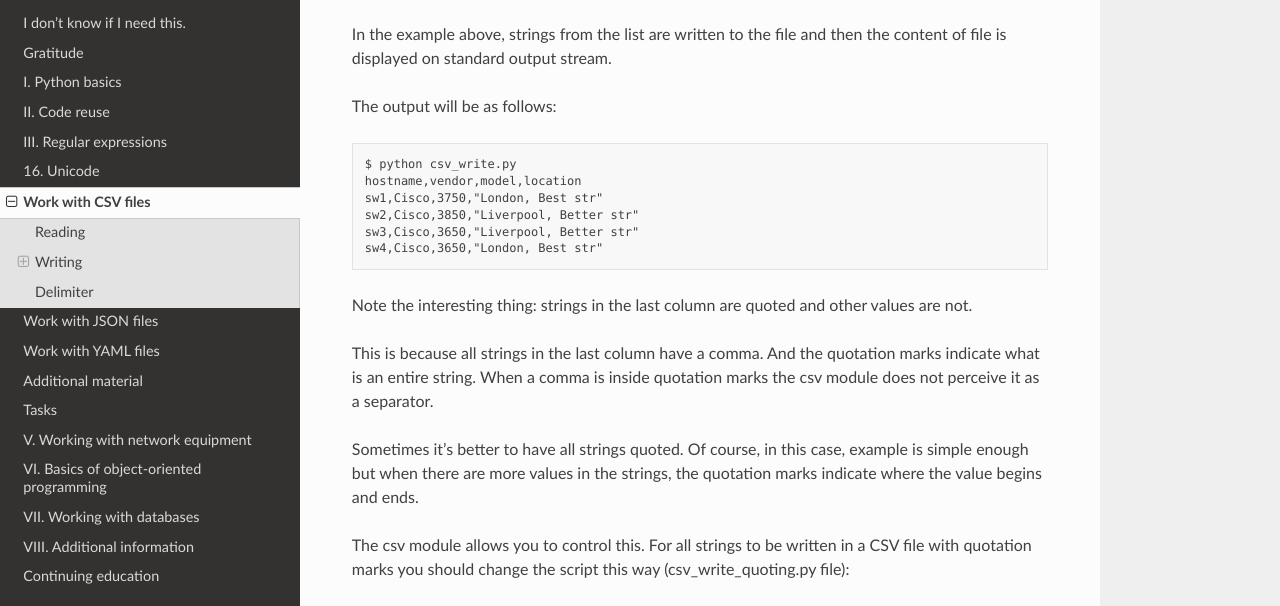
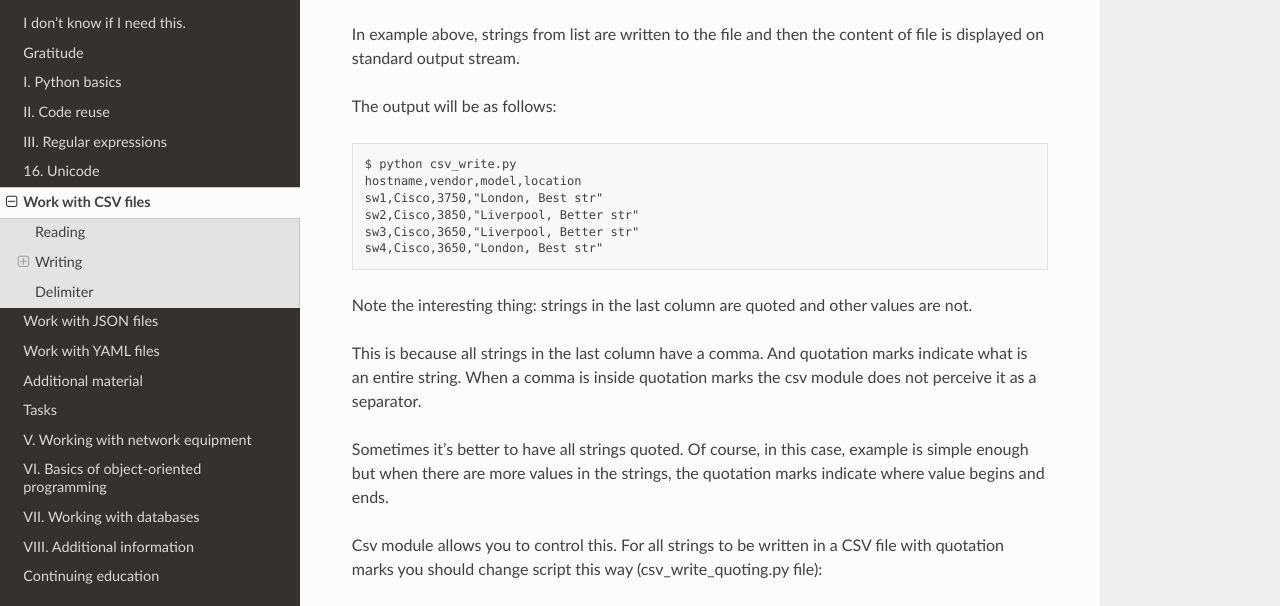
Before and after one commit to natenka/pyneng-book-en, a Sphinx documentation site: the page built from docs/source/book/17_serialization/1_csv.rst, in a window 1280 px wide and 1400 px high, scrolled down 2431 px. Shown: the part 233-839 px from the top of the window. Built offline with Sphinx 7.4.7 and the Read the Docs theme 2.0.0, drawn with Linux system fonts in a browser that asks for light colours; pages that are not in the unit, such as notebooks, are missing from menus; some of the changed text lies outside the part shown; grey boxes are pictures that could not be loaded.

Commit message:
Update 1_csv.rst

```diff
--- a/docs/source/book/17_serialization/1_csv.rst
+++ b/docs/source/book/17_serialization/1_csv.rst
@@ -3,7 +3,7 @@ Work with CSV files
 
 **CSV (comma-separated value)** - a tabular data format (for example, it may be data from a table or data from a database).
 
-In this format, each line of a file is a line of a table. Despite the format name the separator can be not only a comma.
+In this format, each line of a file is a line of a table. Despite format name the separator can be not only a comma.
 
 Although formats with a different separator may have their own name such as TSV (tab separated values), CSV is generally understood by all separators.
 
@@ -40,9 +40,9 @@ The output is:
     ['sw3', 'Cisco', '3650', 'Liverpool']
     ['sw4', 'Cisco', '3650', 'London']
 
-First list contains the column names and remaining list contains the corresponding values.
+First list contains column names and remaining list contains the corresponding values.
 
-Note that csv.reader returns the iterator:
+Note that csv.reader returns an iterator:
 
 .. code:: python
 
@@ -73,7 +73,7 @@ Most often column headers are more convenient to get by a separate object. This
 
 Sometimes it is more convenient to obtain dictionaries in which keys are column names and values are column values.
 
-For this purpose, the module has **DictReader** (csv_read_dict.py file):
+For this purpose, module has **DictReader** (csv_read_dict.py file):
 
 .. literalinclude:: /pyneng-examples-exercises/examples/17_serialization/csv/csv_read_dict.py
   :language: python
@@ -94,7 +94,7 @@ The output is:
     OrderedDict([('hostname', 'sw4'), ('vendor', 'Cisco'), ('model', '3650'), ('location', 'London')])
     sw4 3650
 
-Dictreader does not create standard Python dictionaries but ordered dictionaries. Thus, the order of elements corresponds to order of the columns in the CSV file.
+Dictreader does not create standard Python dictionaries but ordered dictionaries. Thus, the order of elements corresponds to order of columns in CSV file.
 
 .. note::
 
@@ -112,7 +112,7 @@ Similarly, a csv module can be used to write data to file in CSV format (csv_wri
   :linenos:
 
 
-In the example above, strings from the list are written to the file and then the content of file is displayed on standard output stream.
+In example above, strings from list are written to the file and then the content of file is displayed on standard output stream.
 
 The output will be as follows:
 
@@ -127,11 +127,11 @@ The output will be as follows:
 
 Note the interesting thing: strings in the last column are quoted and other values are not.
 
-This is because all strings in the last column have a comma. And the quotation marks indicate what is an entire string. When a comma is inside quotation marks the csv module does not perceive it as a separator.
+This is because all strings in the last column have a comma. And quotation marks indicate what is an entire string. When a comma is inside quotation marks the csv module does not perceive it as a separator.
 
-Sometimes it’s better to have all strings quoted. Of course, in this case, example is simple enough but when there are more values in the strings, the quotation marks indicate where the value begins and ends.
+Sometimes it’s better to have all strings quoted. Of course, in this case, example is simple enough but when there are more values in the strings, the quotation marks indicate where value begins and ends.
 
-The csv module allows you to control this. For all strings to be written in a CSV file with quotation marks you should change the script this way (csv_write_quoting.py file):
+Csv module allows you to control this. For all strings to be written in a CSV file with quotation marks you should change script this way (csv_write_quoting.py file):
 
 .. literalinclude:: /pyneng-examples-exercises/examples/17_serialization/csv/csv_write_quoting.py
   :language: python
@@ -149,9 +149,9 @@ Now the output is this:
     "sw3","Cisco","3650","Liverpool, Better str"
     "sw4","Cisco","3650","London, Best str"
 
-Now all values are quoted. And because the model number is given as a string in original list, it is quoted here as well.
+Now all values are quoted. And because model number is given as a string in original list, it is quoted here as well.
 
-Besides writerow() method, the writerows() method is supported. It accepts any iterable object.
+Besides writerow() method, writerows() method is supported. It accepts any iterable object.
 
 So, previous example can be written this way (csv_writerows.py file):
 
@@ -175,7 +175,7 @@ In general, DictWriter() works as writer() but since dictionaries are not ordere
 Delimiter
 ~~~~~~~~~~~~~~~~~~~~
 
-Sometimes other values are used as the separator. In this case, it should be possible to tell the module which separator to use.
+Sometimes other values are used as a separator. In this case, it should be possible to tell module which separator to use.
 
 For example, if the file uses separator ``;`` (sw_data2.csv file):
 
```
